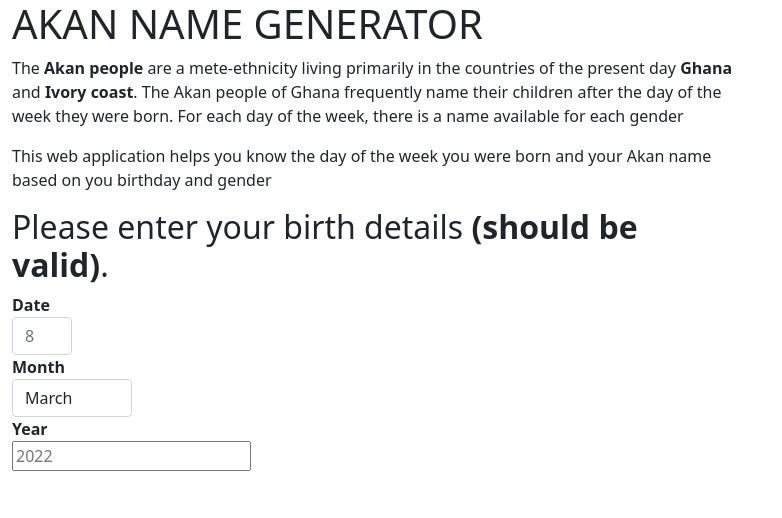
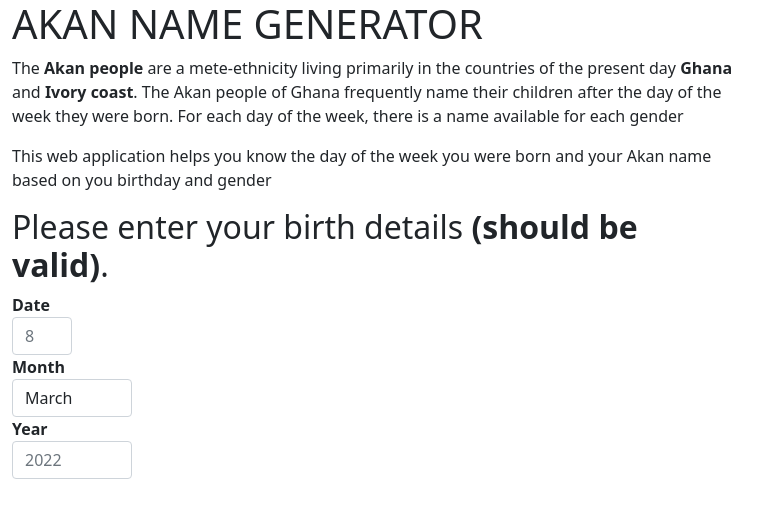
Before and after one commit to chegeian/Akan-names-based-on-DOB, a plain HTML site: page index.html in a window 1280 px wide. Shown: the whole page, without its empty margins (0-782 px from the left). Drawn offline with nearby package versions, Linux system fonts and the light colour scheme.

Commit message:
updated name section

```diff
--- a/index.html
+++ b/index.html
@@ -55,7 +55,7 @@
             </select>
             <div class="form-group">
               <label for="YY"><strong>Year</strong></label>
-              <input type="Year" class="form-contol" id="YY" placeholder="2022">
+              <input type="number" class="form-control" id="YY" min="0000" max="2023" placeholder="2022">
             </div>
     </body>
 </html>
```
